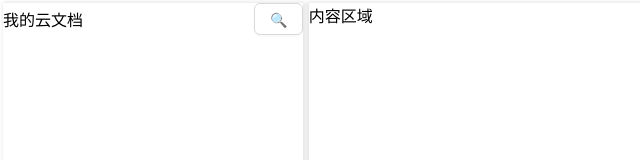
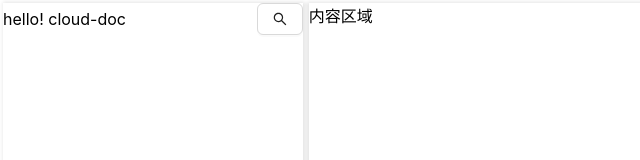
Before and after one commit to syukinmei/cloud-doc, a React (Create React App) app: page / in a window 1280 px wide. Shown: the top 160 px of the page, without its empty margins (0-640 px from the left). Built offline with nearby package versions, Linux system fonts and the light colour scheme.

Commit message:
feat:优化FileSearch组件
样式修改、添加icon、增加PropTypes检查属性类型

```diff
--- a/src/App.js
+++ b/src/App.js
@@ -45,7 +45,7 @@ function App() {
     <div className="app-container vh100 flex">
       <div className='left-menu'>
         <FileSearch
-          title="我的云文档"
+          title="hello! cloud-doc"
           onFileSearch={(value) => { console.log(value) }}
         />
       </div>
--- a/src/components/FileSearch.js
+++ b/src/components/FileSearch.js
@@ -1,16 +1,18 @@
 import React, { useState, useEffect, useRef } from "react";
-import { Button } from 'antd';
+import { Button, Input } from "antd";
+import { SearchOutlined, CloseOutlined } from "@ant-design/icons";
+import PropTypes from "prop-types";
 
 const FileSearch = ({ title, onFileSearch }) => {
   const [inputActive, setInputActive] = useState(false); // 输入框状态
-    const [value, setValue] = useState(''); // 输入框文案
+  const [value, setValue] = useState(""); // 输入框文案
 
   const node = useRef(null);
 
   const closeSearch = () => {
     setInputActive(false);
-        setValue('');
-    }
+    setValue("");
+  };
 
   useEffect(() => {
     const handleInputEvent = (event) => {
@@ -21,45 +23,59 @@ const FileSearch = ({ title, onFileSearch }) => {
       } else if (keyCode === 27) {
         closeSearch();
       }
-        }
-        document.addEventListener('keyup', handleInputEvent);
+    };
+
+    document.addEventListener("keyup", handleInputEvent);
     return () => {
-            document.removeEventListener('keyup', handleInputEvent);
-        }
-    })
+      document.removeEventListener("keyup", handleInputEvent);
+    };
+  });
 
   useEffect(() => {
     if (inputActive) node.current.focus();
-    }, [inputActive])
+  }, [inputActive]);
 
   return (
-        <div className="">
-            {!inputActive ?
+    <div>
+      {!inputActive ? (
         <div className="fx--between-center">
-                    <span>{title}</span>
+          <div className="single-text-overflow">{title}</div>
           <Button
-                        onClick={() => { setInputActive(true) }}
+            onClick={(e) => {
+              setInputActive(true);
+            }}
           >
-                        🔍
+            <SearchOutlined />
           </Button>
         </div>
-                :
+      ) : (
         <div className="fx--between-center">
-                    <input
+          <Input
+            className="single-text-overflow"
+            placeholder="请输入你要搜索的文件名"
+            bordered={false}
             value={value}
             ref={node}
-                        onChange={(e) => { setValue(e.target.value) }}
+            onChange={(e) => {
+              setValue(e.target.value);
+            }}
           />
-                    <Button
-                        onClick={closeSearch}
-                    >
-                        关闭
+          <Button onClick={closeSearch}>
+            <CloseOutlined />
           </Button>
         </div>
-            }
+      )}
+    </div>
+  );
+};
 
-        </div>
-    )
+FileSearch.propTypes = {
+  title: PropTypes.string,
+  onFileSearch: PropTypes.func.isRequired,
+};
+
+FileSearch.defaultProps={
+    title:'hello world'
 }
 
 export default FileSearch;
--- a/src/css/index.css
+++ b/src/css/index.css
@@ -172,6 +172,11 @@
 }
 .vh100 {
   height: 100vh;
+}
+.single-text-overflow {
+  white-space: nowrap;
+  overflow: hidden;
+  text-overflow: ellipsis;
 }
 body {
   --color-little: #CCCCCC;
--- a/src/css/layout.css
+++ b/src/css/layout.css
@@ -173,3 +173,8 @@
 .vh100 {
   height: 100vh;
 }
+.single-text-overflow {
+  white-space: nowrap;
+  overflow: hidden;
+  text-overflow: ellipsis;
+}
--- a/src/styles/layout.less
+++ b/src/styles/layout.less
@@ -219,3 +219,9 @@
 .vh100 {
     height: 100vh;
 }
+
+.single-text-overflow {
+    white-space: nowrap;
+    overflow: hidden;
+    text-overflow: ellipsis;
+}
```
Lines whose indentation alone changed are shown as unchanged.
